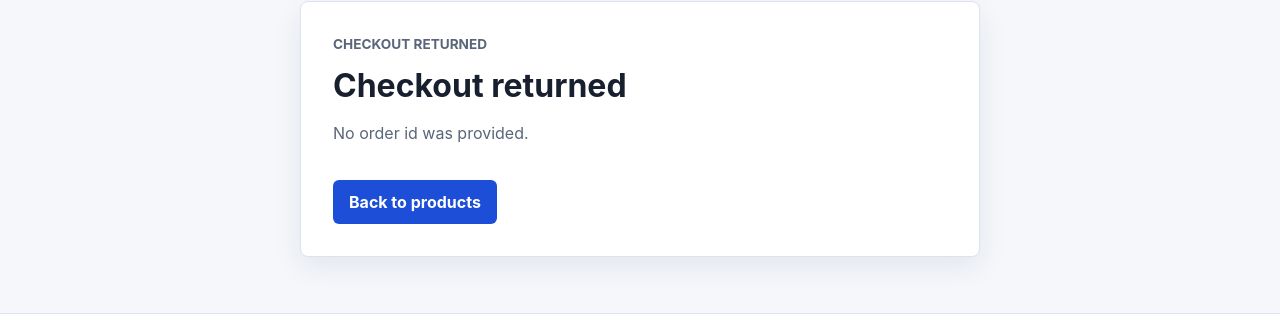
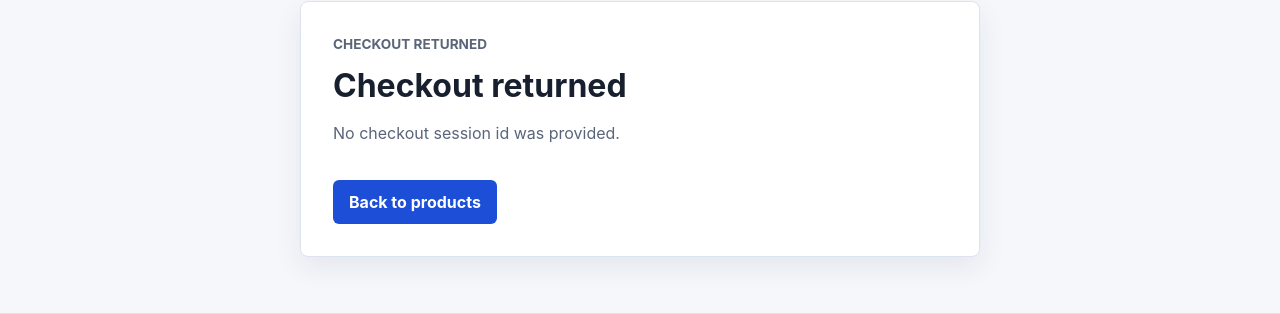
Before and after one commit to AlexBorodin25/PayGate, a FastAPI app: page /success in a window 1280 px wide. Shown: the part 152-466 px from the top of the page. Run offline with FastAPI, Linux system fonts and the light colour scheme; parts of the project's set-up code (start-up, migrations or seed data) failed here and were passed over.

Commit message:
Use stripe checkout session id instead of order id, polling now stops after reaching a terminal state.

```diff
--- a/app/routers/checkout.py
+++ b/app/routers/checkout.py
@@ -173,7 +173,7 @@ async def checkout(request: CheckoutRequest, db: DatabaseSession) -> CheckoutRes
                 }
             ],
             idempotency_key=f"checkout-order-{order.id}",
-            success_url=f"{settings.app_base_url}/success?order_id={order.id}",
+            success_url=f"{settings.app_base_url}/success?session_id={{CHECKOUT_SESSION_ID}}",
             cancel_url=f"{settings.app_base_url}/cancel",
         )
 
@@ -219,12 +219,12 @@ async def checkout(request: CheckoutRequest, db: DatabaseSession) -> CheckoutRes
 )
 async def success(
     request: Request,
-    order_id: int | None = None,
+    session_id: str | None = None,
 ) -> Response:
     return templates.TemplateResponse(
         request=request,
         name="success.html",
-        context={"order_id": order_id},
+        context={"session_id": session_id},
     )
 
 
@@ -238,12 +238,14 @@ async def cancel() -> dict[str, str]:
     return {"status": "cancelled", "message": "Checkout cancelled."}
 
 
-@router.get("/orders/{order_id}/status")
-async def order_status(
-    order_id: int,
+@router.get("/checkout-sessions/{session_id}/status")
+async def checkout_session_status(
+    session_id: str,
     db: DatabaseSession,
 ) -> dict[str, str | None]:
-    order = await db.get(Order, order_id)
+    order = (
+        await db.execute(select(Order).where(Order.stripe_session_id == session_id))
+    ).scalar_one_or_none()
 
     if order is None:
         raise HTTPException(status_code=404, detail="Order not found")
--- a/app/templates/success.html
+++ b/app/templates/success.html
@@ -34,18 +34,27 @@
 </footer>
 
 <script>
-    const orderId = "{{ order_id or '' }}";
+    const sessionId = "{{ session_id or '' }}";
     const title = document.getElementById("status-title");
     const message = document.getElementById("status-message");
+    let poller = null;
+
+    function stopPolling() {
+        if (poller !== null) {
+            clearInterval(poller);
+            poller = null;
+        }
+    }
 
     async function refreshOrderStatus() {
-        if (!orderId) {
+        if (!sessionId) {
             title.textContent = "Checkout returned";
-            message.textContent = "No order id was provided.";
+            message.textContent = "No checkout session id was provided.";
+            stopPolling();
             return;
         }
 
-        const response = await fetch(`/orders/${orderId}/status`);
+        const response = await fetch(`/checkout-sessions/${sessionId}/status`);
 
         if (!response.ok) {
             title.textContent = "Order status unavailable";
@@ -61,6 +70,7 @@
         ) {
             title.textContent = "Payment complete";
             message.textContent = "Your order has been fulfilled.";
+            stopPolling();
             return;
         }
 
@@ -71,6 +81,15 @@
             title.textContent = "Payment received";
             message.textContent =
                 "Your payment was received, but this order needs manual review.";
+            stopPolling();
+            return;
+        }
+
+        if (order.status === "checkout_failed") {
+            title.textContent = "Checkout was not completed";
+            message.textContent =
+                "This checkout session was not completed successfully.";
+            stopPolling();
             return;
         }
 
@@ -80,20 +99,13 @@
             return;
         }
 
-        if (order.status === "checkout_failed") {
-            title.textContent = "Checkout was not completed";
-            message.textContent =
-                "This checkout session was not completed successfully.";
-            return;
-        }
-
         title.textContent = "Payment confirmation is being processed";
         message.textContent =
             "Stripe redirected you back to PayGate. Payment and fulfillment are confirmed securely in the background.";
     }
 
     refreshOrderStatus();
-    setInterval(refreshOrderStatus, 3000);
+    poller = setInterval(refreshOrderStatus, 3000);
 </script>
 </body>
 </html>
```
Also changed, not shown: app/routers/webhooks.py (+7 -2 lines), tests/test_endpoints.py (+5 -3 lines).
